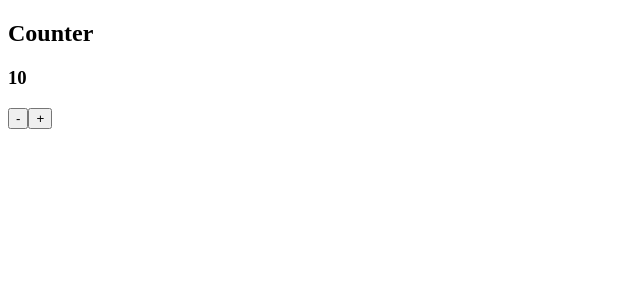
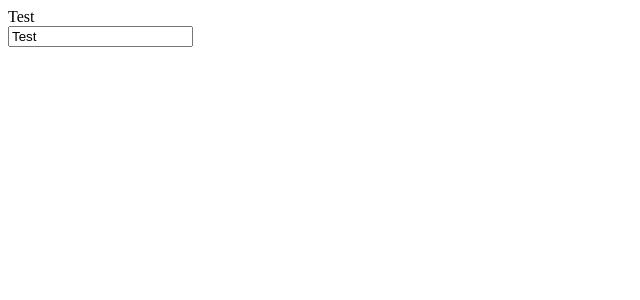
Before and after one commit to matheusabr/react-ex1, a React app: page / in a window 1280 px wide. Shown: the top 300 px of the page, without its empty margins (0-640 px from the left). Built offline with nearby package versions, Linux system fonts and the light colour scheme.

Commit message:
feat: Using action to update a state with the correct this

```diff
--- /dev/null
+++ b/src/components/field.jsx
@@ -0,0 +1,34 @@
+import React from 'react'
+
+class Field extends React.Component {
+  constructor(props) {
+    super(props)
+
+    this.state = {
+      value: props.initialValue
+    }
+
+    // Bind this to link the function to this component (Field)
+    // when pass it to another component (eg. input component)
+    this.handleChange = this.handleChange.bind(this)
+  }
+
+  handleChange(event) {
+    this.setState({
+      ...this.state,
+      value: event.target.value
+    })
+  }
+
+  render() {
+    return (
+      <div>
+        <label>{this.state.value}</label>
+        <br />
+        <input onChange={this.handleChange} value={this.state.value} />
+      </div>
+    )
+  }
+}
+
+export default Field
--- a/src/index.jsx
+++ b/src/index.jsx
@@ -1,8 +1,5 @@
 import React from 'react'
 import ReactDOM from 'react-dom'
-import ClassComponent from './components/classComponent'
+import Field from './components/field'
 
-ReactDOM.render(
-  <ClassComponent label={'Counter'} initialValue={10} />,
-  document.getElementById('app')
-)
+ReactDOM.render(<Field initialValue={'Test'} />, document.getElementById('app'))
```
Also changed, not shown: src.3/index.jsx (added, +8 -0 lines), src.3/components/classComponent.jsx (renamed from src/components/classComponent.jsx).
